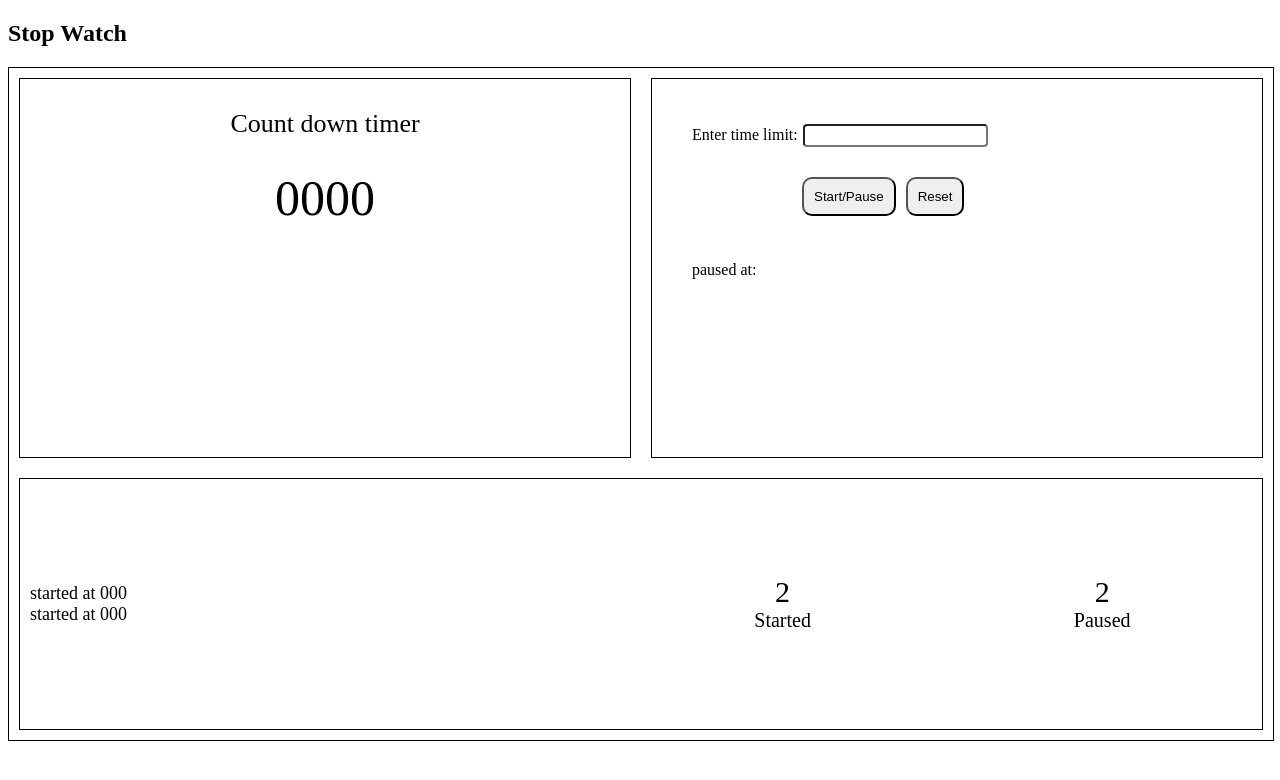
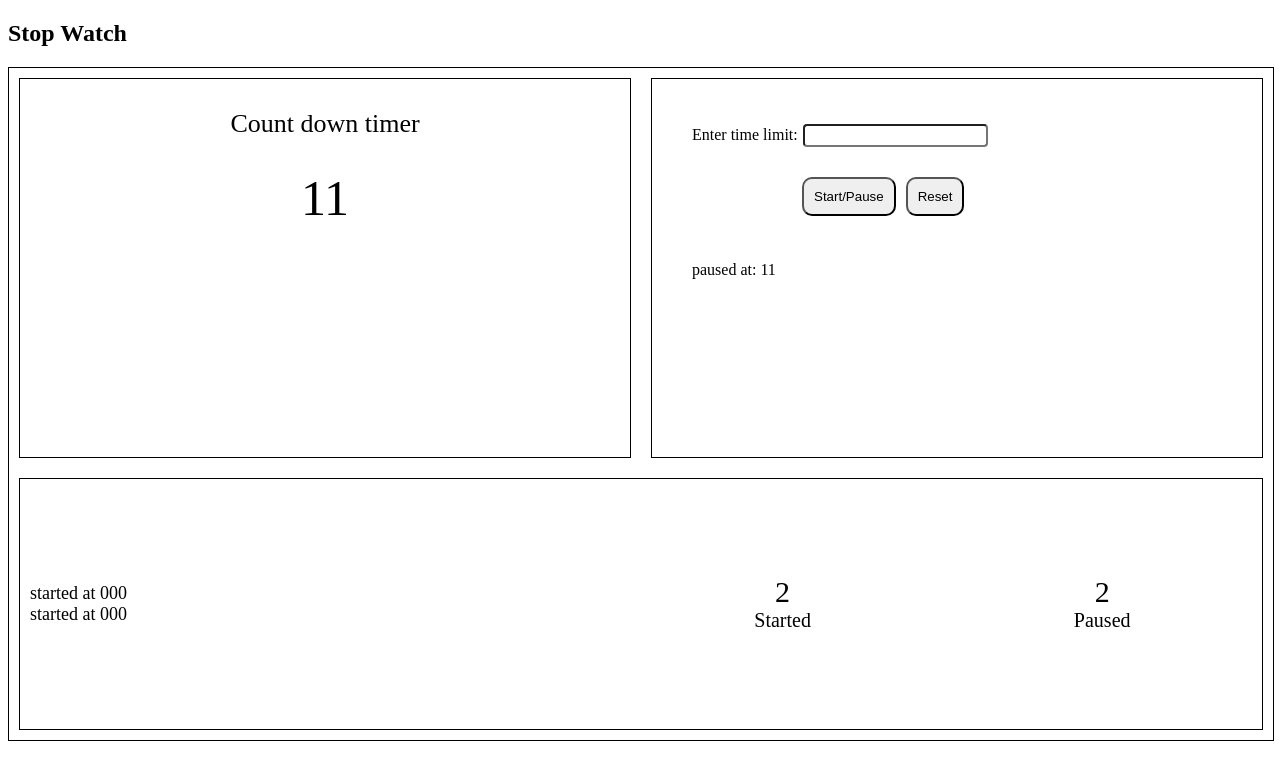
Before and after one commit to shubhamsahu1/stopwatch, an Angular app: page / in a window 1280 px wide. Shown: the top 780 px of the page. Built offline with nearby package versions, Linux system fonts and the light colour scheme.

Commit message:
counter start

```diff
--- a/src/app/control/control.component.html
+++ b/src/app/control/control.component.html
@@ -2,14 +2,14 @@
   <div class="control_wraper_form">
     <div class="control_wraper_form--input">
       <label for="limit">Enter time limit:</label>
-      <input type="number" id="limit" name="limit" />
+      <input type="number" #limit (change)="setTime(limit.value)"  name="limit" />
     </div>
     <div class="control_wraper_form--buttons">
-      <button>Start/Pause</button>
-      <button>Reset</button>
+      <button (click)="start()">Start/Pause</button>
+      <button (click)="stop()">Reset</button>
     </div>
   </div>
   <div class="control_wraper_log">
-    paused at:
+    paused at: {{seconds}}
   </div>
 </div>
--- a/src/app/control/control.component.ts
+++ b/src/app/control/control.component.ts
@@ -1,15 +1,46 @@
-import { Component, OnInit } from '@angular/core';
+import { Component, OnDestroy, OnInit } from '@angular/core';
 
 @Component({
   selector: 'control',
   templateUrl: './control.component.html',
   styleUrls: ['./control.component.scss']
 })
-export class ControlComponent implements OnInit {
+export class ControlComponent implements OnInit, OnDestroy {
 
   constructor() { }
 
-  ngOnInit(): void {
+  intervalId = 0;
+  message = '';
+  seconds = 11;
+
+  startCount: number = 0
+  stopCount: number = 0
+
+  setTime(time: number) {
+    this.seconds = time
+  }
+
+  clearTimer() { clearInterval(this.intervalId); }
+
+  ngOnInit() { }
+
+  ngOnDestroy() { this.clearTimer(); }
+  start() { this.countDown(); }
+  stop() {
+    this.clearTimer();
+    this.message = `Holding at T-${this.seconds} seconds`;
+  }
+  private countDown() {
+    this.clearTimer();
+    this.intervalId = window.setInterval(() => {
+      this.seconds -= 1;
+      if (this.seconds === 0) {
+        this.message = 'Blast off!';
+      } else {
+        if (this.seconds < 0) { this.seconds = 10; } // reset
+        this.message = `T-${this.seconds} seconds and counting`;
+      }
+    }, 1000);
   }
 
 }
--- a/src/app/stopwatch/stopwatch.component.html
+++ b/src/app/stopwatch/stopwatch.component.html
@@ -1,7 +1,7 @@
 <div class="stopwatch">
   <div class="stopwatch_wraper">
-    <timer class="stopwatch_wraper_timer"></timer>
-    <control class="stopwatch_wraper_control"></control>
+    <timer [seconds]="control.seconds" class="stopwatch_wraper_timer"></timer>
+    <control #control class="stopwatch_wraper_control"></control>
   </div>
   <display class="stopwatch_wraper_display"></display>
 </div>
--- a/src/app/timer/timer.component.html
+++ b/src/app/timer/timer.component.html
@@ -3,6 +3,6 @@
         Count down timer
     </div>
     <div class="timer_wraper--time">
-        0000
+        {{seconds}}
     </div>
 </div>
--- a/src/app/timer/timer.component.ts
+++ b/src/app/timer/timer.component.ts
@@ -1,4 +1,4 @@
-import { Component, OnInit } from '@angular/core';
+import { Component, OnInit, Input } from '@angular/core';
 
 @Component({
   selector: 'timer',
@@ -6,7 +6,7 @@ import { Component, OnInit } from '@angular/core';
   styleUrls: ['./timer.component.scss']
 })
 export class TimerComponent implements OnInit {
-
+  @Input() seconds:number
   constructor() { }
 
   ngOnInit(): void {
```
